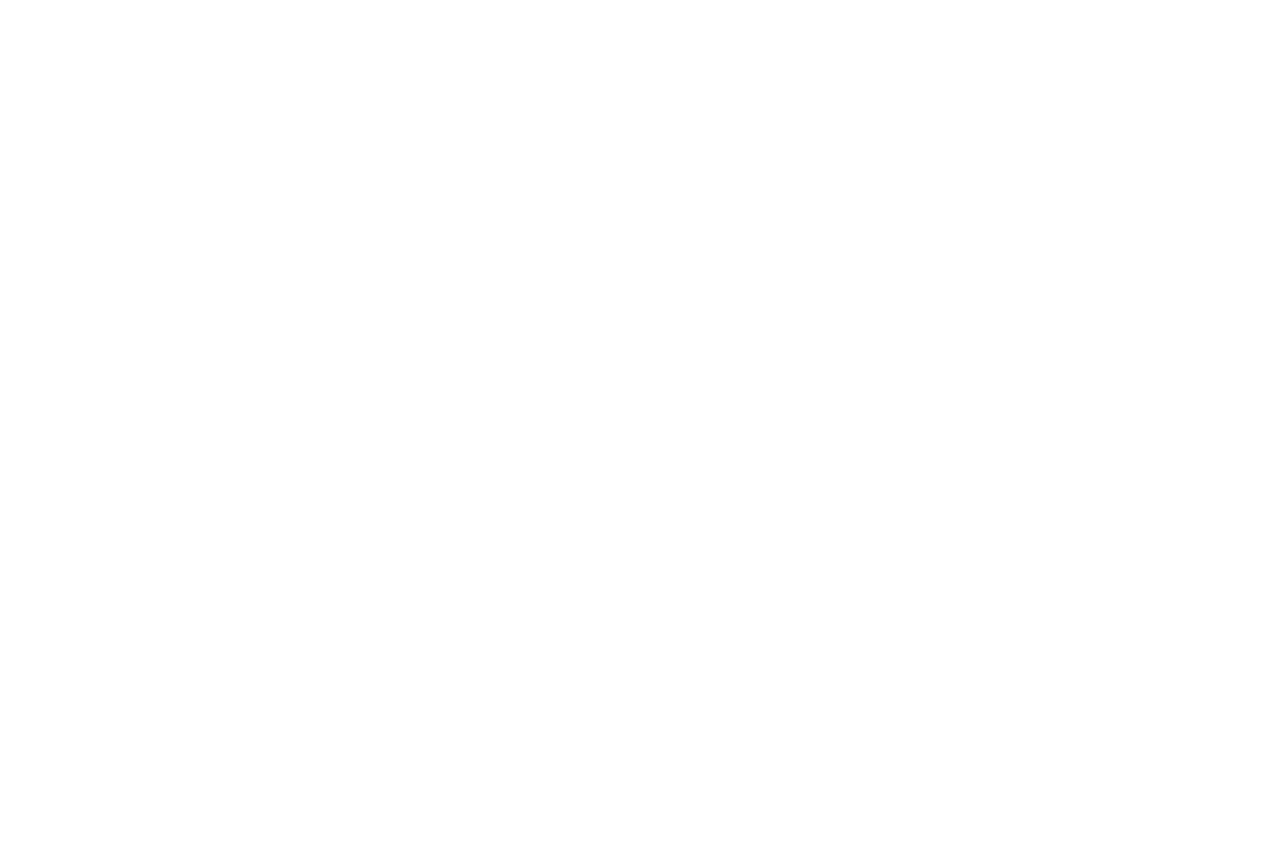
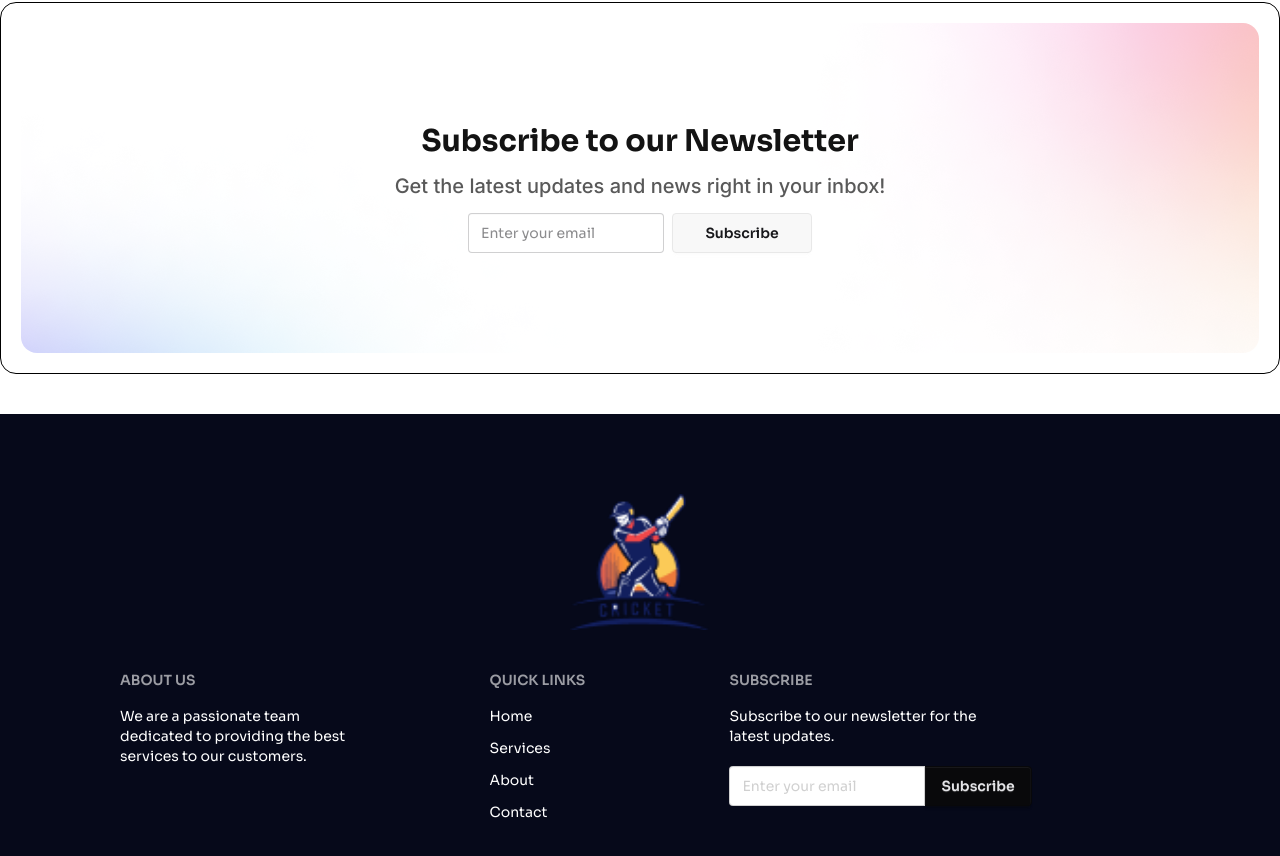
Before and after one commit to Al-Amin018555/select-your-xi, a React (Vite) app: page / in a window 1280 px wide. Shown: the part 700-1556 px from the top of the page. Before the commit the page ends 800 px from the top, so only its background shows below. Built offline with nearby package versions, Linux system fonts and the light colour scheme.

Commit message:
newsletter section added

```diff
--- a/src/App.jsx
+++ b/src/App.jsx
@@ -1,3 +1,4 @@
+import Banner from "./Components/Banner/Banner"
 
 function App() {
 
@@ -36,15 +37,57 @@ function App() {
         </div>
       </nav>
 
-      {/* banner section */}
-      <div className="bg-[url(/public/assets/media/bg-shadow.png)] h-[550px] bg-[#131313] bg-no-repeat max-w-7xl mx-auto mt-5 flex flex-col items-center justify-center space-y-5 rounded-2xl">
+      <Banner></Banner>
+      {/* newsletter section */}
+      <div className="max-w-7xl mx-auto border-[1px] rounded-2xl mt-5 border-black p-5">
+        <div className="bg-[url(/assets/media/bg-shadow.png)] h-[330px] bg-[rgba(255,255,255,0.15)] flex flex-col space-y-3 justify-center items-center rounded-2xl">
 
-        <img src="/assets/media/banner-main.png" alt="banner logo" />
-        <h2 className="font-bold text-4xl text-white">Assemble Your Ultimate Dream 11 Cricket Team</h2>
-        <p className="font-[Inter,sans-serif] text-2xl text-[rgba(255,255,255,0.7)]">Beyond Boundaries Beyond Limits</p>
-        <div className="border-2 border-[#E7FE29] w-[170px] mx-auto flex justify-center p-1 rounded-lg">
-          <button class="btn bg-[#E7FE29] border-0 rounded-lg text-[#131313] font-bold ">Claim Free Credit</button>
+          <h3 className="text-3xl font-bold text-[#131313]">Subscribe to our Newsletter</h3>
+          <p className="font-[Inter,sans-serif] text-[rgba(19,19,19,0.7)] font-medium text-[20px]">Get the latest updates and news right in your inbox!</p>
+
+          <div className="flex gap-2">
+            <input type="text" className="w-[400px]" placeholder="Enter your email" class="input" />
+            <button class="btn w-[140px]">Subscribe</button>
+          </div>
+
         </div>
+
+      </div>
+
+      {/* footer section */}
+      <div className="bg-[#06091A] mt-10 p-20 relative">
+        <img src="/assets/media/logo.png" className="mx-auto w-[140px]" alt="" />
+        <footer class="footer text-white max-w-7xl mx-auto sm:footer-horizontal p-10">
+          <nav>
+            <h6 class="footer-title text-white">About Us</h6>
+            <p>We are a passionate team <br /> dedicated to providing the best <br /> services to our customers.</p>
+          </nav>
+          <nav>
+            <h6 class="footer-title">Quick Links</h6>
+            <ul className="space-y-3">
+              <ol>Home</ol>
+              <ol>Services</ol>
+              <ol>About</ol>
+              <ol>Contact</ol>
+            </ul>
+          </nav>
+          <nav>
+            <h6 class="footer-title">Subscribe</h6>
+            <p className="mb-3">Subscribe to our newsletter for the <br /> latest updates.</p>
+            <div class="grid grid-flow-col gap-4">
+
+              <div class="join rounded-2xl">
+                <div>
+                  <label class="input validator join-item">
+                    <input type="email" className="rounded-lg text-[rgba(19,19,19,0.4)]" placeholder="Enter your email" required />
+                  </label>
+                  <div class="validator-hint hidden">Enter valid email address</div>
+                </div>
+                <button class="btn btn-neutral join-item">Subscribe</button>
+              </div>
+            </div>
+          </nav>
+        </footer>
 
       </div>
     </div>
--- /dev/null
+++ b/src/Components/Banner/Banner.jsx
@@ -0,0 +1,19 @@
+const Banner = () => {
+    return (
+        <div>
+            {/* banner section */}
+            <div className="bg-[url(/public/assets/media/bg-shadow.png)] h-[550px] bg-[#131313] bg-no-repeat max-w-7xl mx-auto mt-5 flex flex-col items-center justify-center space-y-5 rounded-2xl">
+
+                <img src="/assets/media/banner-main.png" alt="banner logo" />
+                <h2 className="font-bold text-4xl text-white">Assemble Your Ultimate Dream 11 Cricket Team</h2>
+                <p className="font-[Inter,sans-serif] text-2xl text-[rgba(255,255,255,0.7)]">Beyond Boundaries Beyond Limits</p>
+                <div className="border-2 border-[#E7FE29] w-[170px] mx-auto flex justify-center p-1 rounded-lg">
+                    <button class="btn bg-[#E7FE29] border-0 rounded-lg text-[#131313] font-bold ">Claim Free Credit</button>
+                </div>
+
+            </div>
+        </div>
+    );
+};
+
+export default Banner;
```
